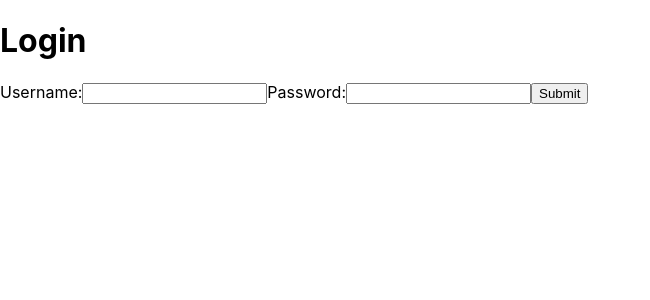
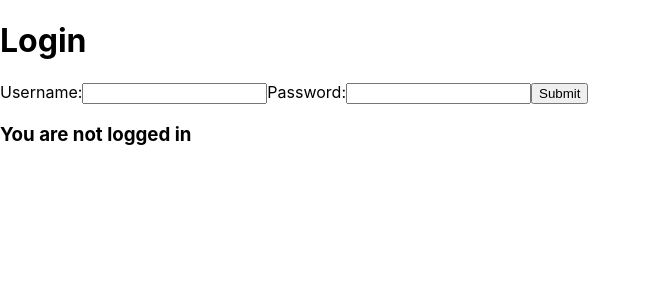
Before and after one commit to radbahi/newcovid19tracker, a React (Create React App) app in the folder frontend/: page / in a window 1280 px wide. Shown: the top 300 px of the page, without its empty margins (0-650 px from the left). Built offline with nearby package versions, Linux system fonts and the light colour scheme.

Commit message:
fixed serialization and database bug

```diff
--- a/frontend/src/actions/userActions.js
+++ b/frontend/src/actions/userActions.js
@@ -6,17 +6,23 @@ export const login = (username, password) => async (dispatch) => {
       type: 'USER_LOGIN_REQUEST',
     })
 
-    const config = { headers: {
-      'Content-Type': 'application/json',
-      Authorization: `Bearer <token>`
-    } } //we want to send this as a header.
+    const config = {
+      headers: {
+        'Content-Type': 'application/json',
+        Authorization: `Bearer <token>`,
+      },
+    } //we want to send this as a header.
 
-    const data  = await axios.post(
+    const data = await axios.post(
       'http://localhost:3000/login',
       { username, password },
       config
     )
-    localStorage.setItem('userInfo', JSON.stringify(data), data.token = localStorage.token)
+    localStorage.setItem(
+      'userInfo',
+      JSON.stringify(data),
+      (data.token = localStorage.token)
+    )
 
     console.log(data) //pass all these arguments in and then extract data from the response
 
@@ -34,3 +40,8 @@ export const login = (username, password) => async (dispatch) => {
     }) //the payload here checks for our custom message. if it exists, send the custom message, if not, send generic message}
   }
 }
+
+export const logout = () => (dispatch) => {
+  localStorage.removeItem('userInfo')
+  dispatch({ type: 'USER_LOGOUT' })
+}
--- a/frontend/src/screens/LoginScreen.js
+++ b/frontend/src/screens/LoginScreen.js
@@ -13,6 +13,10 @@ const LoginScreen = () => {
     e.preventDefault()
     dispatch(login(username, password))
   }
+
+  const userLogin = useSelector((state) => state.userLogin)
+
+  const { userInfo } = userLogin
 
   return (
     <div>
@@ -34,6 +38,11 @@ const LoginScreen = () => {
         />
         <input type='submit' value='Submit' />
       </form>
+      {userInfo ? (
+        <h3>Welcome, ${userInfo.username}</h3>
+      ) : (
+        <h3>You are not logged in</h3>
+      )}
     </div>
   )
 }
```
Also changed, not shown: 1 other file (tests, documents, lock files or other folders).
